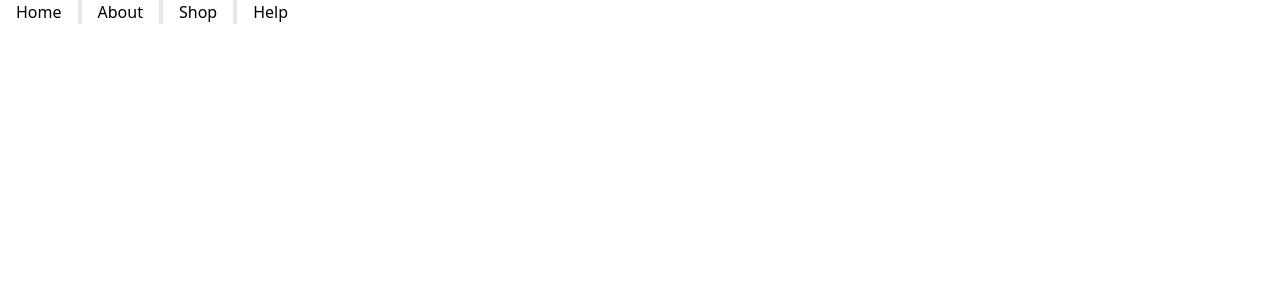
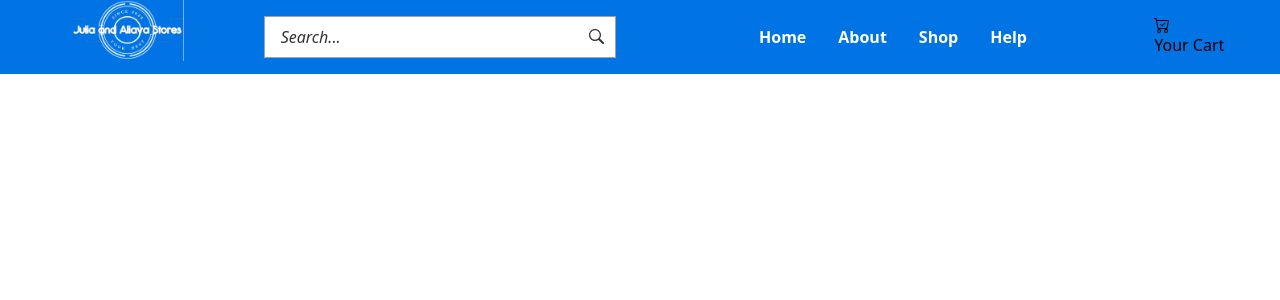
Before and after one commit to joeljojo/e-commerce-catalogue, a React (Vite) app: page / in a window 1280 px wide. Shown: the top 300 px of the page. Built offline with nearby package versions, Linux system fonts and the light colour scheme.

Commit message:
Added the Top Nav Bar

```diff
--- a/package.json
+++ b/package.json
@@ -11,7 +11,10 @@
   },
   "dependencies": {
     "react": "^18.2.0",
-    "react-dom": "^18.2.0"
+    "react-dom": "^18.2.0",
+    "react-hook-form": "^7.46.2",
+    "react-icons": "^4.11.0",
+    "react-router-dom": "^6.16.0"
   },
   "devDependencies": {
     "@types/react": "^18.2.15",
--- a/src/App.jsx
+++ b/src/App.jsx
@@ -1,9 +1,22 @@
+import CartButton from "./Nav/CartButton";
+import Logo from "./Nav/Logo";
 import NavBar from "./Nav/NavBar";
+import TopNavBar from "./Nav/TopNavBar";
+import Search from "./Search/Search";
 
 function App() {
   return (
     <div>
-      <NavBar />
+      <TopNavBar>
+        <div className="flex items-center justify-around">
+          <div className="flex">
+            <Logo />
+            <Search />
+          </div>
+          <NavBar />
+          <CartButton />
+        </div>
+      </TopNavBar>
     </div>
   );
 }
--- /dev/null
+++ b/src/Nav/CartButton.jsx
@@ -0,0 +1,10 @@
+import { BsCartCheck } from "react-icons/bs";
+const CartButton = () => {
+  return (
+    <div>
+      <BsCartCheck />
+      <button>Your Cart</button>
+    </div>
+  );
+};
+export default CartButton;
--- /dev/null
+++ b/src/Nav/Logo.jsx
@@ -0,0 +1,12 @@
+const Logo = () => {
+  return (
+    <div className="rounded-full w-40">
+      <img
+        src="src\assets\logo.PNG"
+        alt="Julia and Aliaya Stores"
+        className="pl-4 pr-8"
+      />
+    </div>
+  );
+};
+export default Logo;
--- a/src/Nav/NavBar.jsx
+++ b/src/Nav/NavBar.jsx
@@ -2,10 +2,10 @@ const NavBar = () => {
   return (
     <div>
       <ul className="flex">
-        <li className=" border-r-4 px-4">Home</li>
-        <li className="border-r-4 px-4">About</li>
-        <li className="border-r-4 px-4">Shop</li>
-        <li className="px-4">Help</li>
+        <li className="text-white p-4 font-bold text-base">Home</li>
+        <li className="text-white p-4 font-bold text-base">About</li>
+        <li className="text-white p-4 font-bold text-base">Shop</li>
+        <li className="text-white p-4 font-bold text-base">Help</li>
       </ul>
     </div>
   );
--- a/src/Nav/TopNavBar.jsx
+++ b/src/Nav/TopNavBar.jsx
@@ -1,4 +1,4 @@
 const TopNavBar = ({ children }) => {
-  return <div>{children}</div>;
+  return <div className="bg-primary">{children}</div>;
 };
 export default TopNavBar;
--- /dev/null
+++ b/src/Search/Search.jsx
@@ -0,0 +1,18 @@
+import { GoSearch } from "react-icons/go";
+const Search = () => {
+  return (
+    <form className="relative box-border p-4 w-96 ml-8">
+      <div className="relative">
+        <input
+          className="py-2 pr-8 pl-4 border-gray-400 border w-full placeholder:italic placeholder:text-text-dark focus:border-none focus:outline-none"
+          type="text"
+          name="search"
+          id="search"
+          placeholder="Search..."
+        />
+        <GoSearch className="absolute top-1/2 transform -translate-y-1/2 right-3 text-text-dark" />
+      </div>
+    </form>
+  );
+};
+export default Search;
--- a/tailwind.config.js
+++ b/tailwind.config.js
@@ -2,7 +2,18 @@
 export default {
   content: ["./index.html", "./src/**/*.{js,ts,jsx,tsx}"],
   theme: {
-    extend: {},
+    extend: {
+      colors: {
+        // Define your custom colors here
+        primary: "#0074E4", // Royal Blue
+        secondary: "#F16820", // Orange
+        accent1: "#64C7CC", // Turquoise
+        accent2: "#FFD100", // Yellow
+        background: "#F5F5F5", // Light Gray
+        "text-dark": "#333333", // Dark Gray
+        "text-gray": "#CCCCCC", // Light Gray
+      },
+    },
   },
   plugins: [],
 };
```
Also changed, not shown: src/assets/logo.PNG (added), 1 other file (tests, documents, lock files or other folders).
